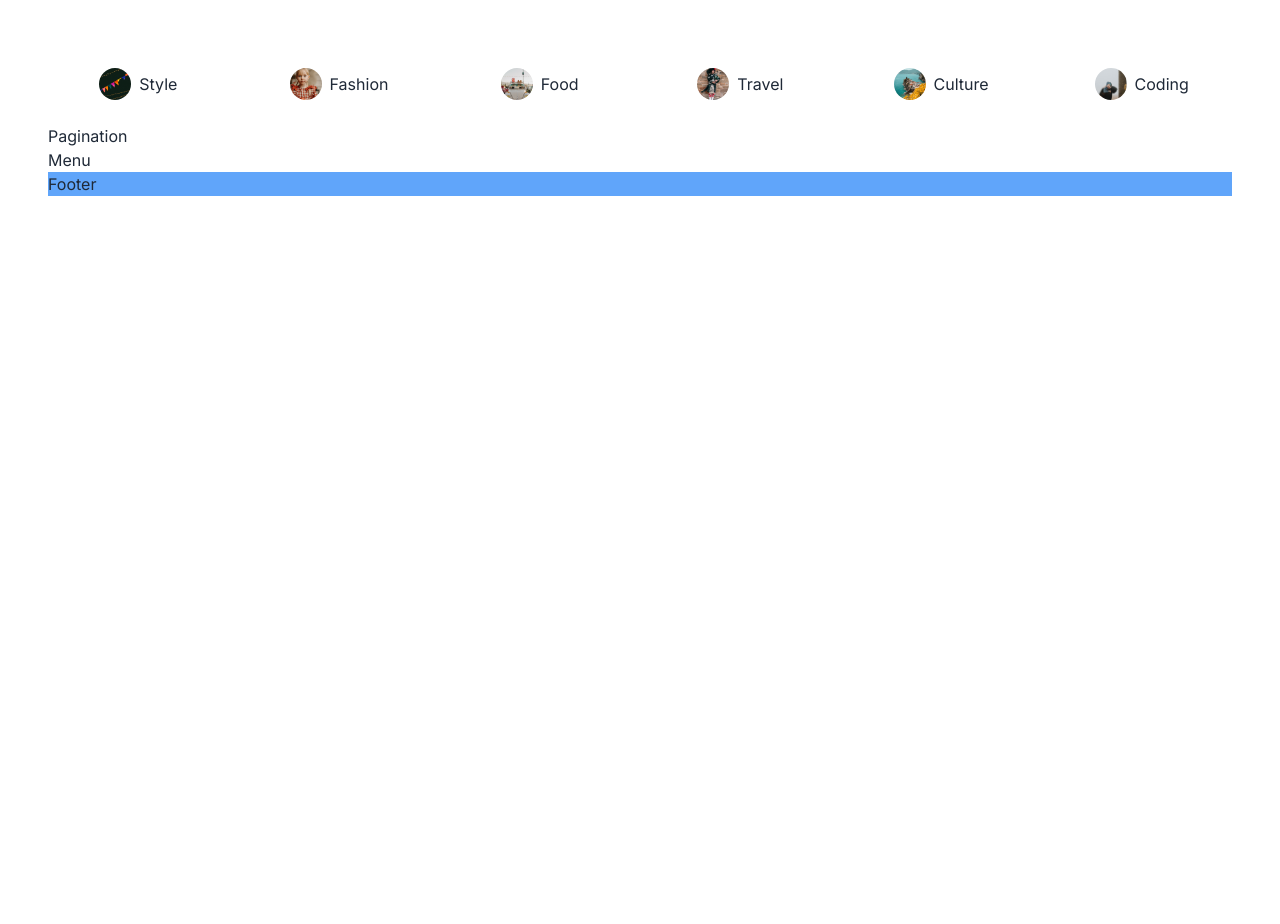
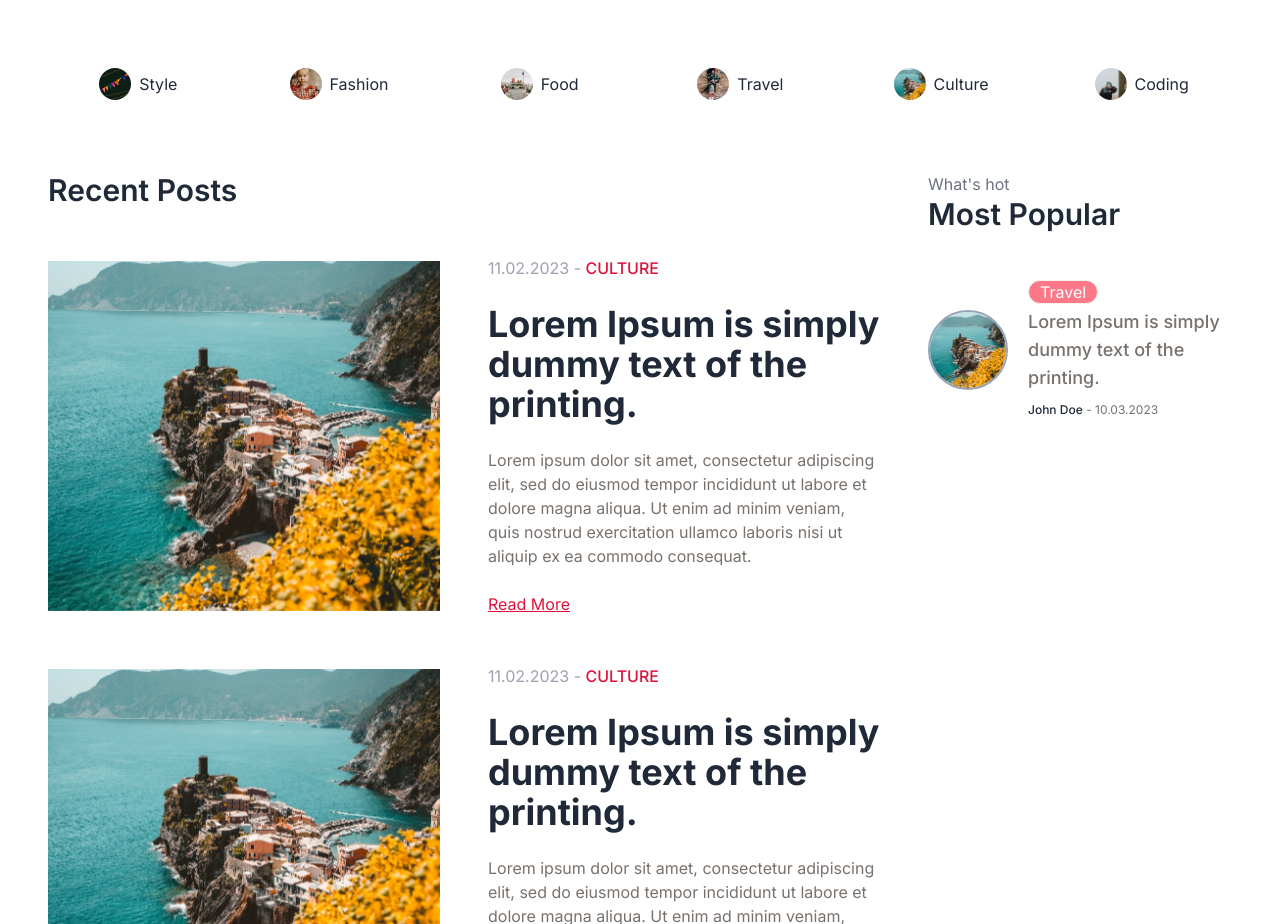
Before and after one commit to martinsuhendra/next-template-app, a Next.js app: page / in a window 1280 px wide. Shown: the part 1060-1984 px from the top of the page. Before the commit the page ends 1256 px from the top, so only its background shows below. Built offline with nearby package versions, Linux system fonts and the light colour scheme.

Commit message:
feat: add blog card post & most popular posts content

```diff
--- a/src/app/page.tsx
+++ b/src/app/page.tsx
@@ -8,7 +8,7 @@ export default function Home() {
     <main>
       <Featured />
       <CategoryList />
-      <div>
+      <div className="grid grid-cols-7 justify-between gap-12">
         <CardList />
         <Menu />
       </div>
--- /dev/null
+++ b/src/components/BlogCard.tsx
@@ -0,0 +1,37 @@
+import Image from 'next/image'
+import Link from 'next/link'
+
+function BlogCard() {
+  return (
+    <div className="flex items-center mb-12 gap-12">
+      <div className="relative flex-1 h-[350px]">
+        <Image
+          src="/post-hero.jpeg"
+          fill
+          alt="blog image"
+          className="object-cover"
+        />
+      </div>
+      <div className="flex flex-col gap-6 flex-1">
+        <div>
+          <span className="text-gray-400">11.02.2023 - </span>
+          <span className="text-[crimson] font-medium">CULTURE</span>
+        </div>
+        <h3 className="font-bold text-xl sm:text-2xl md:text-4xl">
+          Lorem Ipsum is simply dummy text of the printing.
+        </h3>
+        <p className="text-sm md:text-base text-stone-500">
+          Lorem ipsum dolor sit amet, consectetur adipiscing elit, sed do
+          eiusmod tempor incididunt ut labore et dolore magna aliqua. Ut enim ad
+          minim veniam, quis nostrud exercitation ullamco laboris nisi ut
+          aliquip ex ea commodo consequat.
+        </p>
+        <Link className="link text-[crimson]" href="/">
+          Read More
+        </Link>
+      </div>
+    </div>
+  )
+}
+
+export default BlogCard
--- a/src/components/BlogCategoryCard.tsx
+++ b/src/components/BlogCategoryCard.tsx
@@ -13,15 +13,14 @@ function BlogCategoryCard({ category }: BlogCategoryCardProps) {
   return (
     <Link
       href="/blog?cat=style"
-      className={`flex flex-1 flex-shrink-0 justify-center items-center gap-2 capitalize w-1/7 h-20 rounded-xl bg-${color} min-w-fit px-6`}
+      className={`flex flex-1 flex-shrink-0 justify-center items-center gap-2 capitalize w-1/7 h-20 rounded-xl bg-${color}-100 min-w-fit px-6`}
     >
       <div className="relative w-8 h-8">
         <Image
           src={imgUrl}
           alt="style category"
           fill
-          className="rounded-full"
-          objectFit="cover"
+          className="rounded-full object-cover"
         />
       </div>
       {label}
--- a/src/components/CardList.tsx
+++ b/src/components/CardList.tsx
@@ -1,8 +1,17 @@
+import BlogCard from './BlogCard'
 import Pagination from './Pagination'
 
 function CardList() {
   return (
-    <div>
+    <div className="col-span-5">
+      <h3 className="my-12 text-3xl font-semibold">Recent Posts</h3>
+      <div id="posts">
+        <BlogCard />
+        <BlogCard />
+        <BlogCard />
+        <BlogCard />
+        <BlogCard />
+      </div>
       <Pagination />
     </div>
   )
--- a/src/components/Featured.tsx
+++ b/src/components/Featured.tsx
@@ -13,8 +13,7 @@ function Featured() {
             src="/post-hero.jpeg"
             alt="image featured"
             fill
-            objectFit="cover"
-            className="rounded-xl"
+            className="rounded-xl object-cover"
           />
         </div>
         <div className="flex-1 flex flex-col gap-4 mt-4 md:mt-0">
--- a/src/components/Menu.tsx
+++ b/src/components/Menu.tsx
@@ -1,5 +1,35 @@
+import Image from 'next/image'
+import Link from 'next/link'
+
 function Menu() {
-  return <div>Menu</div>
+  return (
+    <div className="mt-12 col-span-2">
+      <h4 className="text-gray-500">What&apos;s hot</h4>
+      <h3 className="mb-12 text-3xl font-semibold">Most Popular</h3>
+      <Link href="/" className="flex gap-5 items-center">
+        <div className="relative w-20 h-20 aspect-square">
+          <Image
+            src="/post-hero.jpeg"
+            fill
+            className="object-cover rounded-full border-2 border-slate-400"
+            alt=""
+          />
+        </div>
+        <div className="flex-[5] flex flex-col gap-1">
+          <span className="badge badge-lg bg-secondary-500 text-white">
+            Travel
+          </span>
+          <h4 className="font-medium text-lg text-stone-500">
+            Lorem Ipsum is simply dummy text of the printing.
+          </h4>
+          <div>
+            <span className="text-xs font-medium">John Doe</span>
+            <span className="text-xs text-stone-500"> - 10.03.2023</span>
+          </div>
+        </div>
+      </Link>
+    </div>
+  )
 }
 
 export default Menu
--- a/tailwind.config.ts
+++ b/tailwind.config.ts
@@ -11,12 +11,12 @@ const config: Config = {
           'conic-gradient(from 180deg at 50% 50%, var(--tw-gradient-stops))',
       },
       colors: {
-        primary: '#5e4fff31',
-        secondary: '#da85c731',
-        info: '#57c4ff31',
-        success: '#7fb88133',
-        warning: '#ffb04f45',
-        error: '#ff795736',
+        primary: { 100: '#5e4fff31', 500: '#775aec' },
+        secondary: { 100: '#da85c731', 500: '#ff7887' },
+        info: { 100: '#57c4ff31', 500: '#789cff' },
+        success: { 100: '#7fb88133', 500: '#7fb881' },
+        warning: { 100: '#ffb04f45', 500: '#ffb14f' },
+        error: { 100: '#ff795736', 500: '#ff7857' },
         accent: '#E3C7F9',
         neutral: '#303030',
         'base-100': '#FFFFFF',
@@ -35,12 +35,12 @@ const config: Config = {
       {
         light: {
           ...require('daisyui/src/theming/themes')['[data-theme=light]'],
-          primary: '#5e4fff31',
-          secondary: '#da85c731',
-          info: '#57c4ff31',
-          success: '#7fb88133',
-          warning: '#ffb04f45',
-          error: '#ff795736',
+          primary: { 100: '#5e4fff31', 500: '#775aec' },
+          secondary: { 100: '#da85c731', 500: '#ff7887' },
+          info: { 100: '#57c4ff31', 500: '#789cff' },
+          success: { 100: '#7fb88133', 500: '#7fb881' },
+          warning: { 100: '#ffb04f45', 500: '#ffb14f' },
+          error: { 100: '#ff795736', 500: '#ff7857' },
           accent: '#E3C7F9',
           neutral: '#303030',
           'base-100': '#FFFFFF',
```
